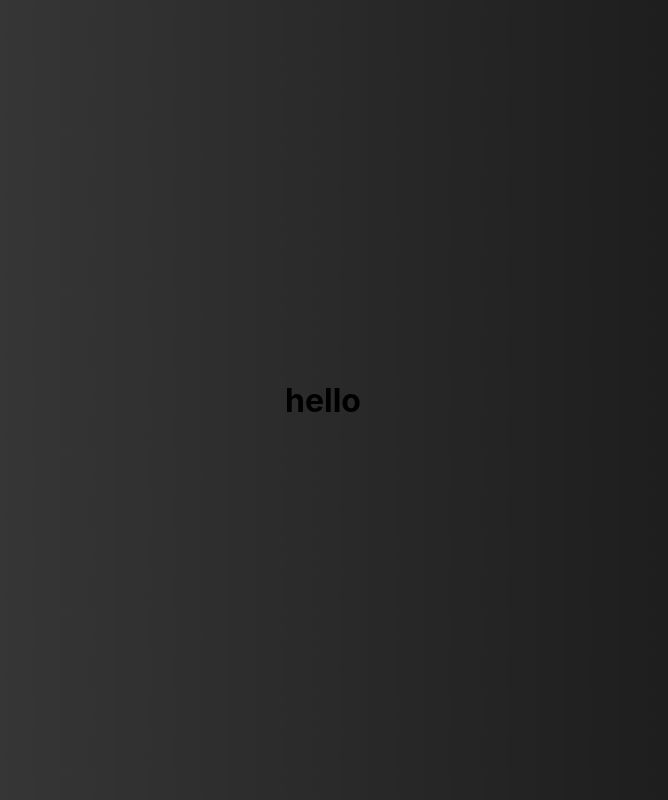
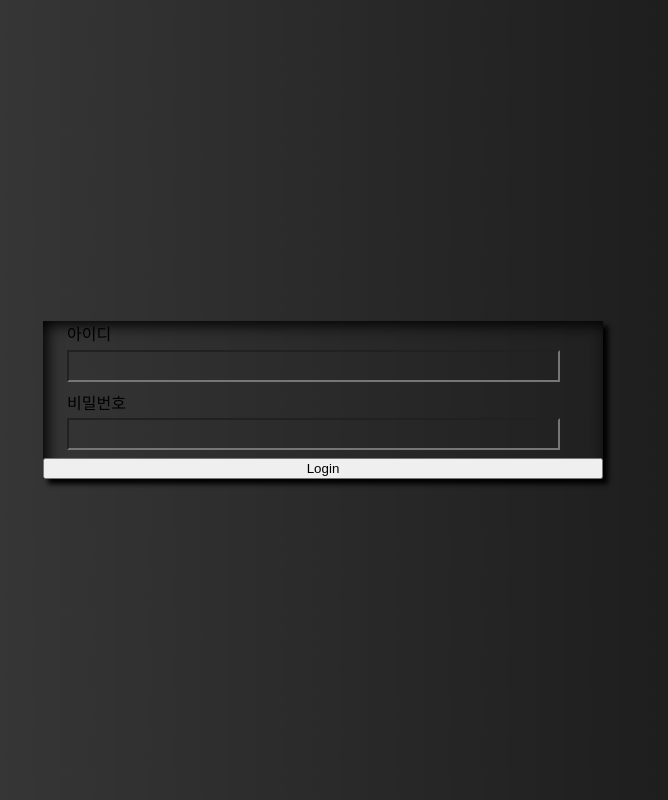
Before and after one commit to joung1010/ts-react-portfolio, a React (Create React App) app: page / in a window 1280 px wide. Shown: the whole page, without its empty margins (317-985 px from the left). Built offline with nearby package versions, Linux system fonts and the light colour scheme.

Commit message:
add login css 1

```diff
--- a/src/components/common/color.css
+++ b/src/components/common/color.css
@@ -7,6 +7,8 @@
 @value makerLightPink: #ffeae8;
 
 @value makerGrey: #626262;
+@value makerDarkGrey: #68686850;
+@value makerLightGrey: #575757;
 
 @value makerGreen: #385461;
 
--- a/src/components/login/login.module.css
+++ b/src/components/login/login.module.css
@@ -0,0 +1,32 @@
+@value makerDarkGrey,makerWhite from '../common/color.css';
+
+.login {
+    width: 35rem;
+    display: flex;
+    flex-direction: column;
+    background-color: makerDarkGrey;
+    -webkit-box-shadow: 5px 5px 5px 0px #000000, inset 4px 4px 15px 0px #000000, -1px -4px 13px 0px rgba(255,255,255,0);
+    box-shadow: 5px 5px 5px 0px #000000, inset 4px 4px 15px 0px #000000, -1px -4px 13px 0px rgba(255,255,255,0);
+}
+.input_body {
+    display: flex;
+    flex-direction: column;
+    width: 100%;
+    color: makerWhite;
+    margin-left: 1.5rem;
+}
+.input_body > label {
+    margin-bottom: 0.3rem;
+}
+
+
+.input_body > input {
+    width: 85%;
+    margin-bottom: 0.5rem;
+    padding: 0.4rem;
+    font-weight: bold;
+    outline: none;
+    background-color: transparent;
+    border: 2px solid makerWhite;
+    color: makerWhite;
+}
--- a/src/components/login/login.tsx
+++ b/src/components/login/login.tsx
@@ -3,9 +3,17 @@ import styles from './login.module.css'
 
 const Login = () => {
     return (
-        <div>
-            <h1>hello</h1>
-        </div>
+        <section className={styles.login}>
+            <div className={styles.input_body}>
+                <label htmlFor="id">아이디</label>
+                <input id="id" type="text"/>
+            </div>
+            <div className={styles.input_body}>
+                <label htmlFor="password">비밀번호</label>
+                <input id="password" type="text"/>
+            </div>
+            <button>Login</button>
+        </section>
     );
 };
 
```
